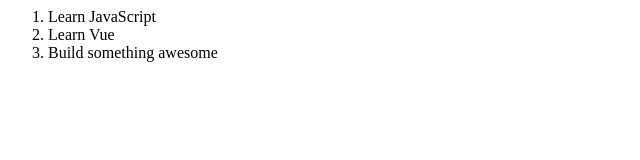
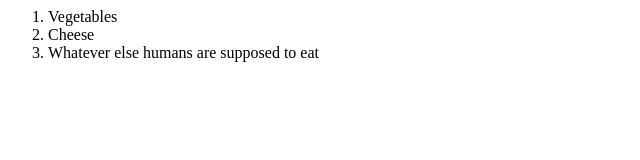
Before and after one commit to t-wataru/learning-vue.js, a plain HTML site: page index.html in a window 1280 px wide. Shown: the whole page, without its empty margins (0-640 px from the left). Drawn offline with nearby package versions, Linux system fonts and the light colour scheme.

Commit message:
learning Vue.component

```diff
--- a/index.html
+++ b/index.html
@@ -4,29 +4,24 @@
 	<script src="https://cdn.jsdelivr.net/npm/vue/dist/vue.js"></script>
 </head>
 <body>
-	<div id="app-4">
-	  <ol>
-	    <li v-for="todo in todos" v-on:click="testMessage">
-	      {{ todo.text }}
-	    </li>
-	  </ol>
-	</div>
+	<ol id="app">
+		<todo-item v-for="item in todo" v-bind:todo="item"></todo-item>
+	</ol>
+	<script type="text/javascript">
+	Vue.component('todo-item', {
+		props: ['todo'],
+		template: '<li>{{ todo.text }}</li>'
+	})
 
-	<script type="text/javascript">
-	var app4 = new Vue({
-	  el: '#app-4',
-	  data: {
-	    todos: [
-	      { text: 'Learn JavaScript' },
-	      { text: 'Learn Vue' },
-	      { text: 'Build something awesome' }
-	    ]
-	  },
-		methods:{
-			testMessage:function(){
-				this.todos[0].text='test';
-			}
-		}
+	var app7 = new Vue({
+	el: '#app',
+	data: {
+		todo: [
+			{ id: 0, text: 'Vegetables' },
+			{ id: 1, text: 'Cheese' },
+			{ id: 2, text: 'Whatever else humans are supposed to eat' }
+		]
+	}
 	})
 	</script>
 </body>
```
